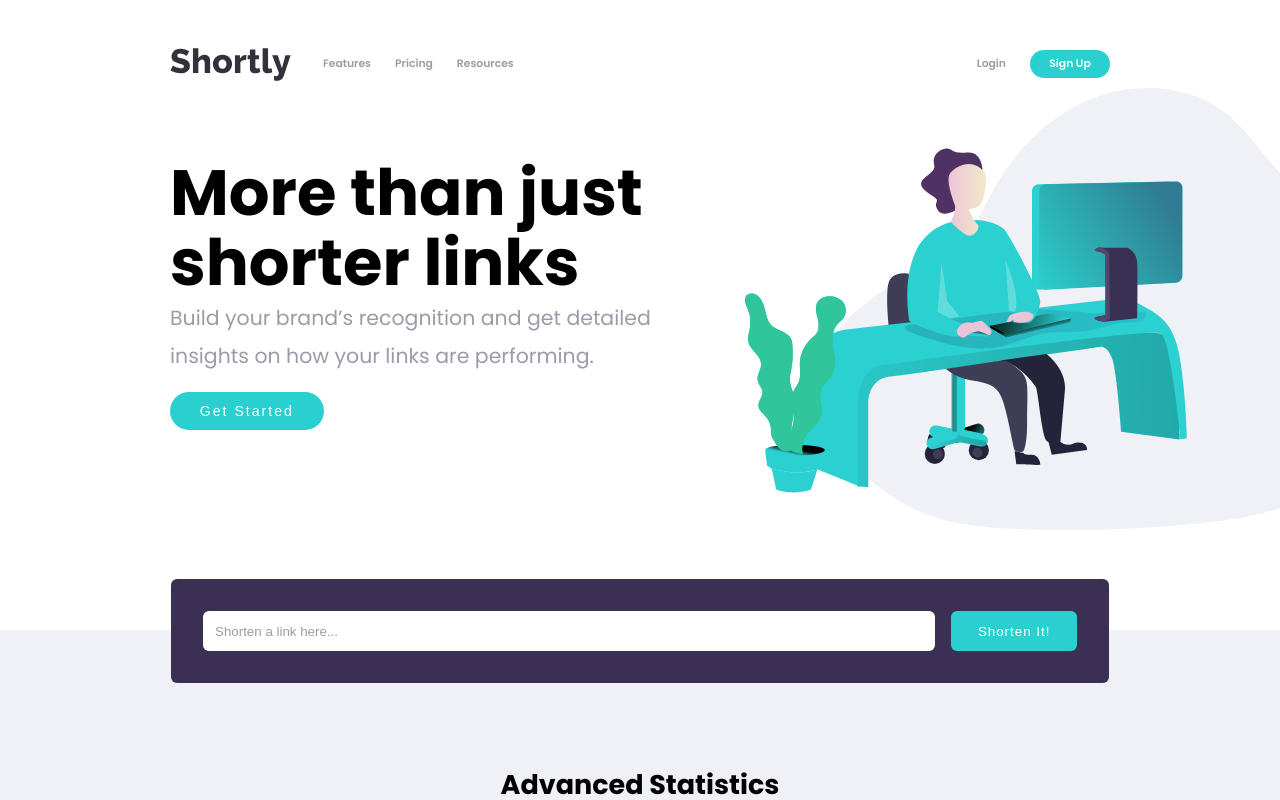
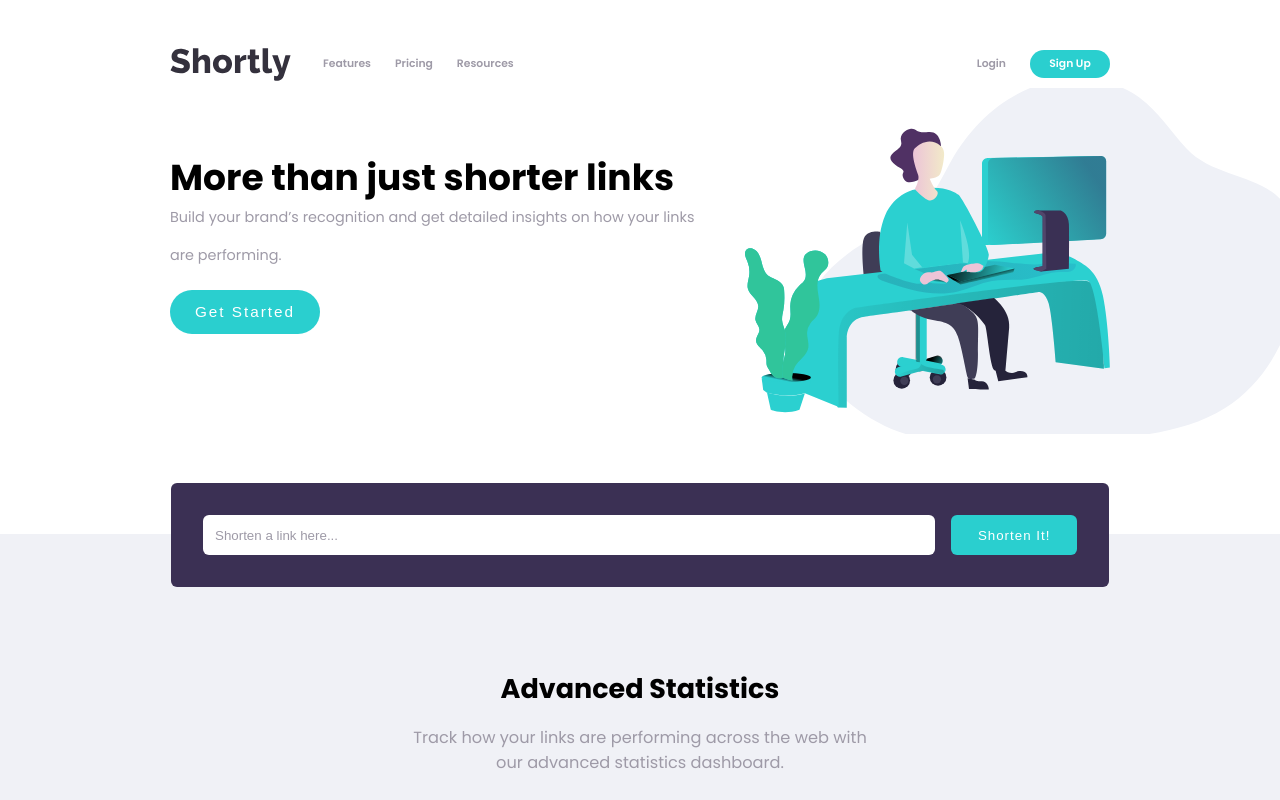
Before and after one commit to bmhan319/URL-Shortening, a React (Create React App) app: page / in a window 1280 px wide. Shown: the top 800 px of the page. Built offline with nearby package versions, Linux system fonts and the light colour scheme.

Commit message:
fixed responsiveness for text on intro section

```diff
--- a/src/css/intro-section.css
+++ b/src/css/intro-section.css
@@ -69,6 +69,7 @@
     width: 50%;
     padding-top: 70px;
     padding-bottom: 100px;
+    padding-right: 8px;
   }
 
   .intro-image-container {
@@ -79,23 +80,19 @@
   }
 
   .intro-title {
-    font-size: 5vw;
+    font-size: 2em;
     font-weight: 700;
-    line-height: 1.1em;
-    letter-spacing: 0px;
+    letter-spacing: 0;
   }
 
   .intro-text {
     padding: 0;
-    font-size: 1.6vw;
-    line-height: 3vw;
-    letter-spacing: 0px;
+    font-size: .8em;
+    letter-spacing: 0;
   }
 
   .intro-start-button {
-    width: 12vw;
-    height: 3vw;
-    font-size: 1.1vw;
+    width: 150px;
   }
 
   .intro-start-button:hover {
@@ -107,6 +104,14 @@
   .sec1 {
     max-width: 1440px;
     padding: 0 0 100px 170px;
+  }
+
+  .intro-title {
+    line-height: 1.1em;
+  }
+
+  .intro-text {
+    line-height: 3vw;
   }
 }
 
```
